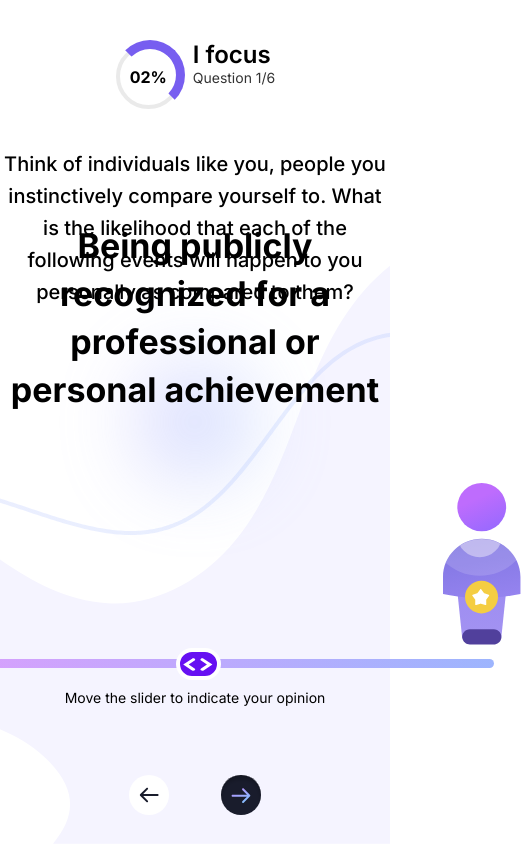
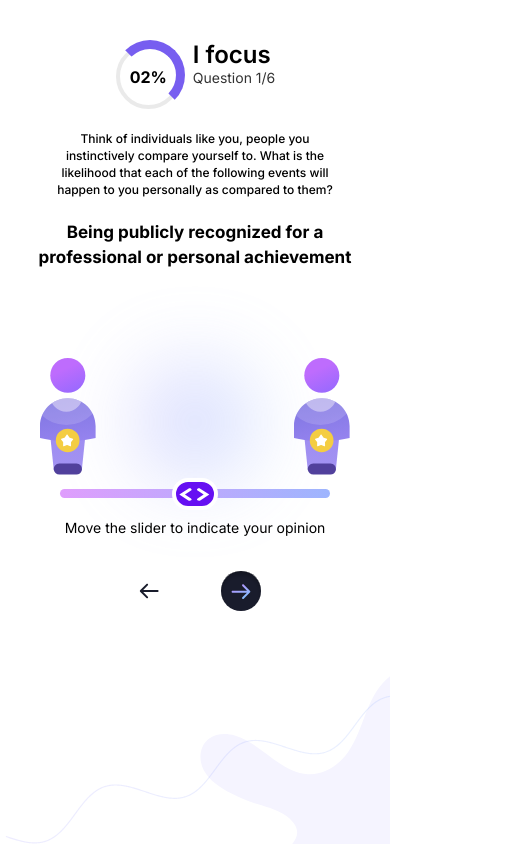
Before and after one commit to sachinmail223/range, a React (Create React App) app: page / in a window 390 px wide. Shown: the whole page, 521 px wide, since content can reach past the window. Built offline with nearby package versions, Linux system fonts and the light colour scheme.

Commit message:
first responsive

```diff
--- a/src/App.css
+++ b/src/App.css
@@ -29,6 +29,11 @@ ul {
 body {
 
   font-family: 'Inter', sans-serif;
-
+    margin: 0;
+    width: 100vw;
+    height: 100vh;
+}
+.App{
+  width: 100vw;
 
 }
--- a/src/components/ProgressCard.jsx
+++ b/src/components/ProgressCard.jsx
@@ -3,12 +3,12 @@ import styles from './ProgressCard.module.css'
 
 const ProgressCard = () => {
 
-    const [sizeRight, setSizeRight] = useState(62.5)
-    const [sizeLeft, setSizeLeft] = useState(125-62.5)
+    const [sizeRight, setSizeRight] = useState(45)
+    const [sizeLeft, setSizeLeft] = useState(90-45)
 
     const changeSize = (e)=>{
         setSizeRight(e.target.value)
-        setSizeLeft(125-e.target.value)
+        setSizeLeft(90-e.target.value)
     }
     return (
         <div className={styles.progressCard}>
@@ -32,7 +32,7 @@ const ProgressCard = () => {
             <div className={styles.range}>
             <img className={styles.humanRight}  style={{height: `${sizeRight}%`}} src="./img/human.svg" alt="Vector" />
             <img className={styles.humanLeft} style={{height: `${sizeLeft}%`}} src="./img/human.svg" alt="Vector" />
-            <input type="range" min="25" max="100" onChange={changeSize} value={sizeRight}/>
+            <input className={styles.input} type="range" min="20" max="70" onChange={changeSize} value={sizeRight}/>
             <p className={styles.sliderHeading}>Move the slider to indicate your opinion</p>
             </div>
 
--- a/src/components/ProgressCard.module.css
+++ b/src/components/ProgressCard.module.css
@@ -4,8 +4,7 @@
     align-items: center;
     position: relative;
     height: 100vh;
-
-
+    width: 100vw;
 }
 .cardTop {
   display: flex;
@@ -88,7 +87,7 @@
     height: 260px;
     top: 300px;
 }
-.range input{
+.input{
     -webkit-appearance: none;
     position: absolute;
     width: 597px;
@@ -97,7 +96,7 @@
     background: linear-gradient(97.18deg, #FA94FC -40.71%, #86BDFE 134.95%);
     border-radius: 5px;
 }
-.range input::-moz-range-thumb {
+.input::-moz-range-thumb {
 
    -moz-appearance:    none;
 
@@ -112,7 +111,7 @@
     padding: 0;
 
   }
-.range input::-webkit-slider-thumb {
+.input::-webkit-slider-thumb {
 
   -webkit-appearance: none;
   appearance: none;
@@ -133,19 +132,18 @@
    bottom: 0PX;
    right: 0px;
    z-index: -100;
+
 }
 
 .humanRight{
     position: absolute;
     bottom: 25px;
     right: -05px;
-    height: 100%;
 }
 .humanLeft{
     position: absolute;
     bottom: 25px;
     left: -05px;
-    height: 100%;
 }
 
 .center{
@@ -179,3 +177,103 @@ margin: 20px;
   position: absolute;
   top: 754px;
 }
+
+
+
+
+/* for responsiv */
+
+@media only screen and (max-width: 768px) {
+  /* For tablets: */
+  .heading{
+    max-width: 650px;
+    margin-top: 148;
+    font-size: 20px;
+    line-height: 27px;
+}
+.heading2{
+    max-width: 700px;
+    font-size: 30px;
+    line-height: 40px;
+    top: 300px;
+}
+.background{
+ width: 100vw;
+
+}
+
+
+}
+
+@media only screen and (max-height: 768px) {
+  /* For tablets: */
+  .heading{
+    max-width: 650px;
+    margin-top: 100;
+    font-size: 17px;
+    line-height: 25px;
+    top: 105px;
+}
+.heading2{
+    max-width: 1000px;
+    font-size: 22px;
+    line-height: 30px;
+    top: 195px;
+}
+.background{
+ width: 100vw;
+
+}
+.range{
+  height: 260px;
+  top: 105px;
+}
+
+.buttonDiv{
+  position: absolute;
+  top: 550px;
+}
+.cardTop {
+  display: flex;
+  justify-content: center;
+  margin-top: 1rem;
+  padding-top:  0.5rem;
+
+}
+
+}
+
+@media only screen and (max-width: 414px) {
+  /* For tablets: */
+  .heading{
+    max-width: 300px;
+    font-size: 12px;
+    line-height: 17px;
+    top: 130px;
+}
+.heading2{
+    max-width: 320px;
+    font-size: 17px;
+    line-height: 25px;
+    top: 220px;
+}
+.background{
+ width: 100vw;
+
+}
+.range{
+  max-width: 300px;
+  top: 130px;
+}
+
+.buttonDiv{
+  position: absolute;
+  top: 550px;
+}
+
+.input{
+  width: 270px;
+}
+
+
+}
--- a/src/index.css
+++ b/src/index.css
@@ -5,6 +5,7 @@ body {
     sans-serif;
   -webkit-font-smoothing: antialiased;
   -moz-osx-font-smoothing: grayscale;
+
 }
 
 code {
```
